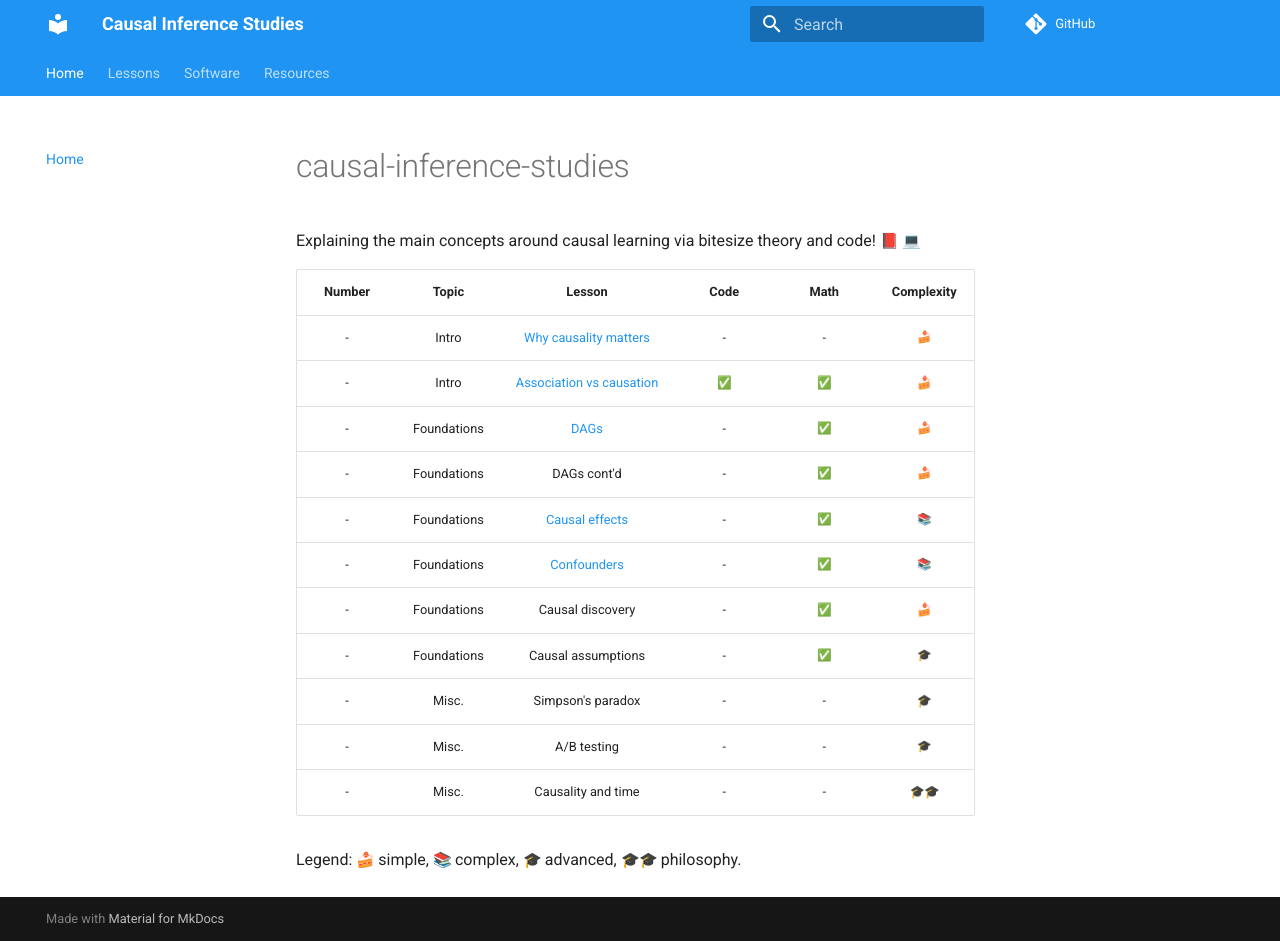
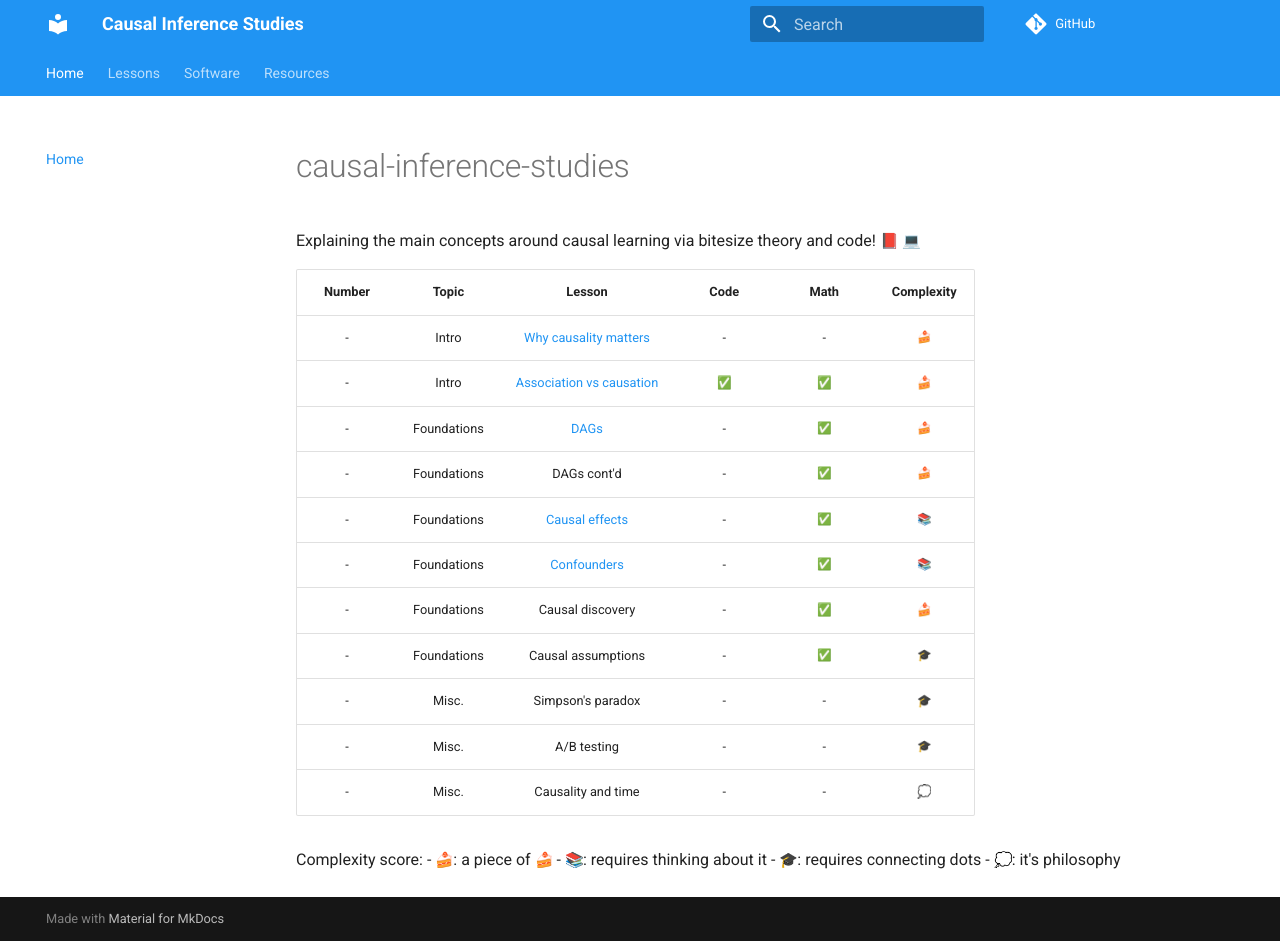
Before and after one commit to emilioMaddalena/causal-inference-studies, an MkDocs documentation site: the page built from material/index.md, in a window 1280 px wide and 941 px high. Built offline with MkDocs 1.6.1 and Material for MkDocs 9.7.7, drawn with Linux system fonts in a browser that asks for light colours; emoji names are drawn with the system emoji font; comment, search, counter and statistics services are not loaded.

Commit message:
Update complexity scores

```diff
--- a/material/index.md
+++ b/material/index.md
@@ -14,7 +14,11 @@ Explaining the main concepts around causal learning via bitesize theory and code
 | - | Foundations | Causal assumptions |  - | :white_check_mark: | :mortar_board:
 | - | Misc. | Simpson's paradox |  - | - | :mortar_board:
 | - | Misc. | A/B testing |  - | - | :mortar_board:
-| - | Misc. | Causality and time |  - | - | :mortar_board::mortar_board:
+| - | Misc. | Causality and time |  - | - | :thought_balloon:
 
 
-Legend: :cake: simple, :books: complex, :mortar_board: advanced, :mortar_board::mortar_board: philosophy.
+Complexity score:
+- :cake:: a piece of :cake:
+- :books:: requires thinking about it
+- :mortar_board:: requires connecting dots
+- :thought_balloon:: it's philosophy
```
